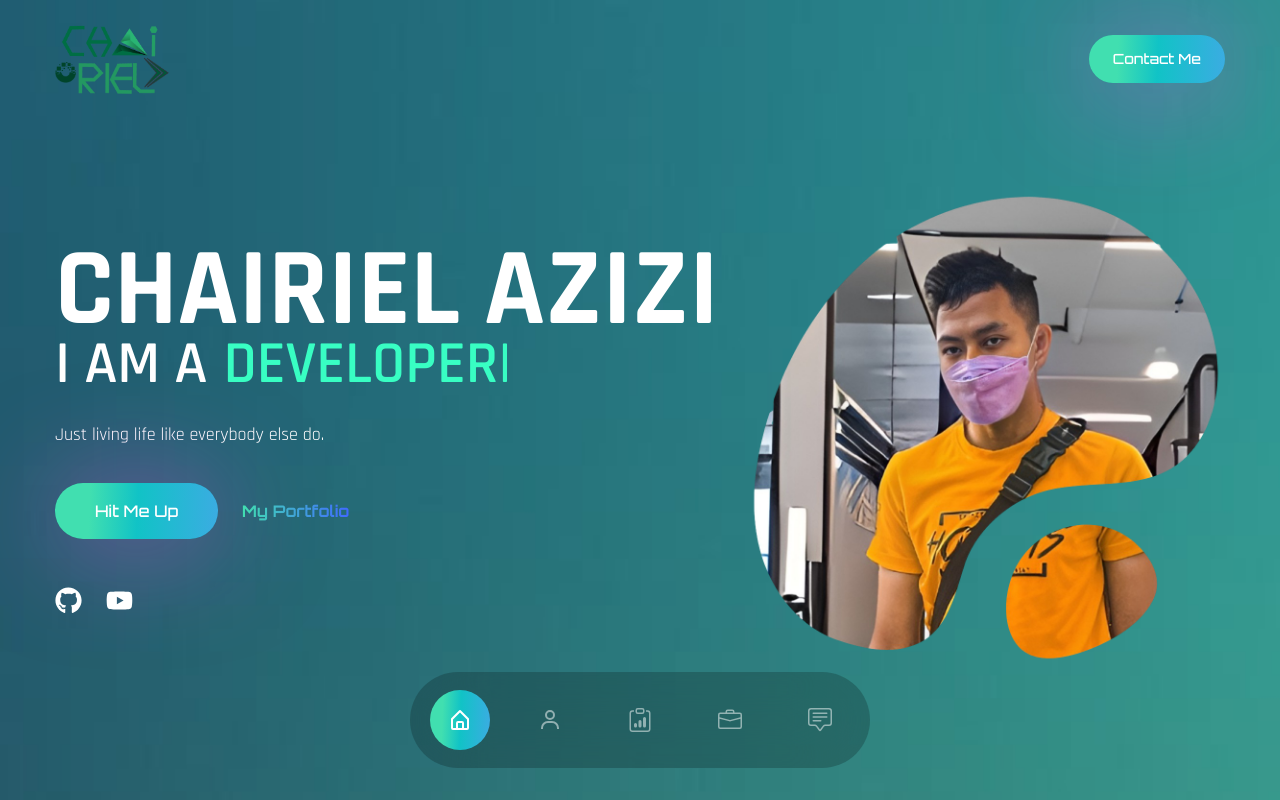
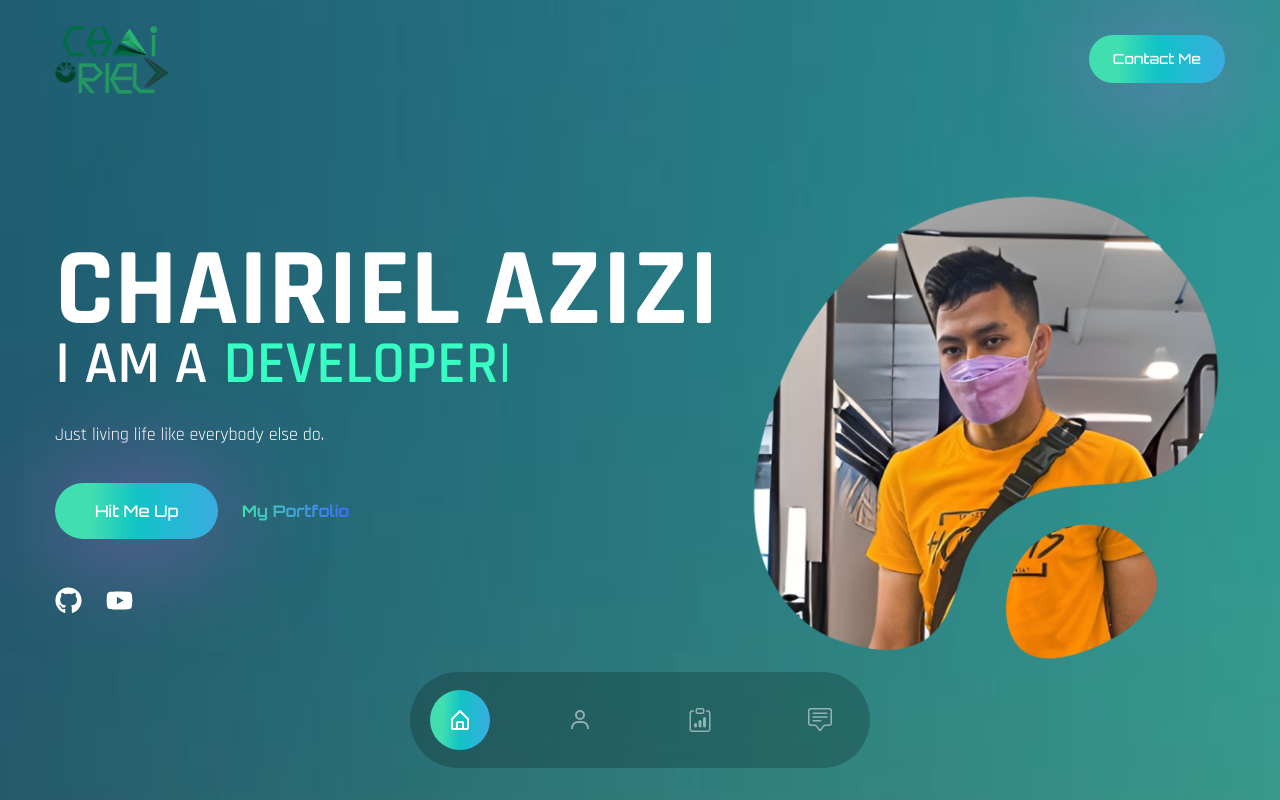
Before and after one commit to chairielazizi/chairielazizi.github.io, a React (Create React App) app: page / in a window 1280 px wide. Shown: the top 800 px of the page. Built offline with nearby package versions, Linux system fonts and the light colour scheme; the HTML template or start-up script is replaced by a standard one; a web font is replaced by a local one.

Commit message:
remove work and update the meta header

```diff
--- a/public/index.html
+++ b/public/index.html
@@ -13,6 +13,10 @@
     <meta property="og:title" content="Airiel's Portfolio Website" />
     <meta property="og:description" content="A little bit about me" />
     <!-- <meta property="og:image" content="https://i.pinimg.com/originals/b2/3c/b9/b23cb9f4fcc383033ba02dbba0c81730.png" /> -->
+    <meta
+      property="og:image"
+      content="https://i.pinimg.com/736x/2e/77/cb/2e77cb262ed0e3afc15ec9a369c6f694.jpg"
+    />
     <meta property="og:url" content="https://aku.airiel.space" />
     <meta property="og:type" content="website" />
 
--- a/src/components/Nav.js
+++ b/src/components/Nav.js
@@ -45,7 +45,7 @@ const Nav = () => {
           >
             <BsClipboardData />
           </Link>
-          <Link
+          {/* <Link
             activeClass="active"
             smooth={true}
             spy={true}
@@ -53,7 +53,7 @@ const Nav = () => {
             className="cursor-pointer w-[60px] h-[60px] flex items-center justify-center"
           >
             <BsBriefcase />
-          </Link>
+          </Link> */}
           <Link
             activeClass="active"
             smooth={true}
```
Also changed, not shown: 2 other files (tests, documents, lock files or other folders).
